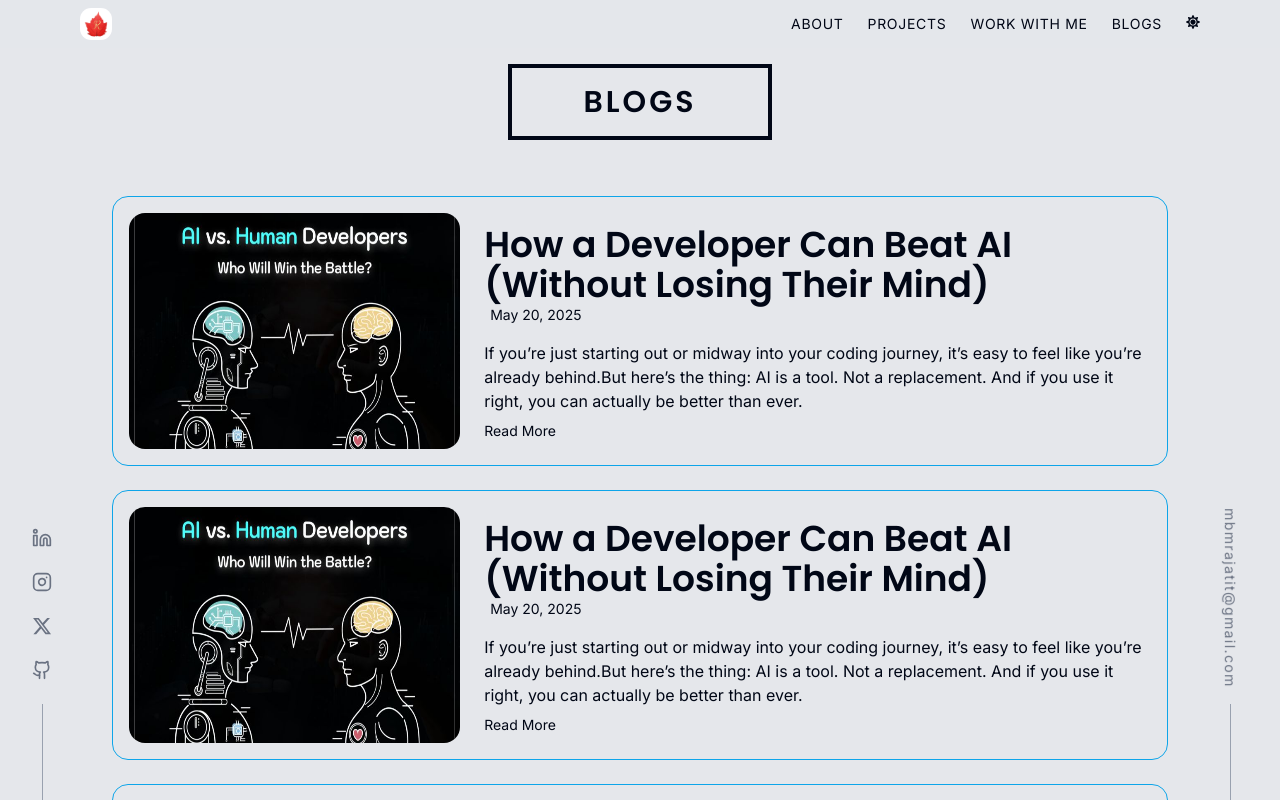
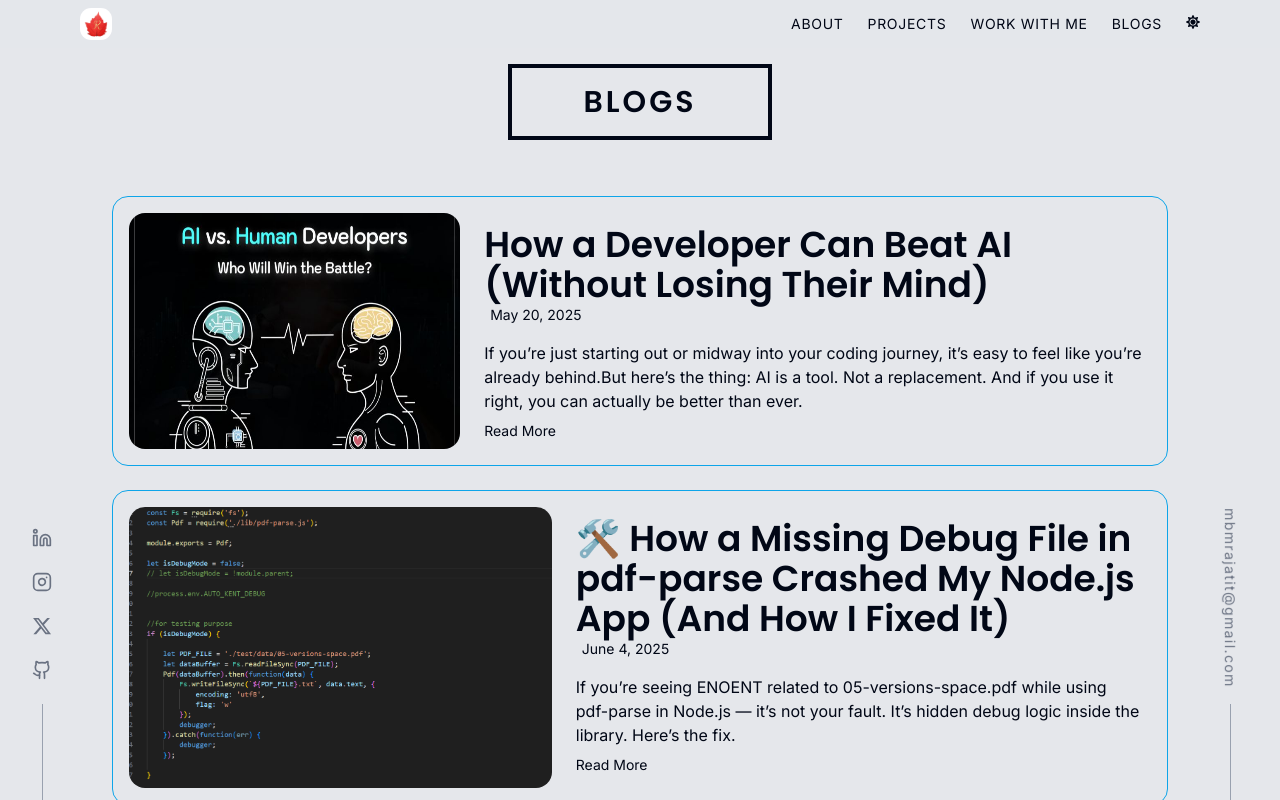
Before and after one commit to AutmnIT/AutmnIT.github.io, a React (Vite) app in the folder Frontend/: page /blog in a window 1280 px wide. Shown: the top 800 px of the page. Built offline with nearby package versions, Linux system fonts and the light colour scheme.

Commit message:
add second blog link

```diff
--- a/Frontend/src/pages/Blog.jsx
+++ b/Frontend/src/pages/Blog.jsx
@@ -1,5 +1,6 @@
 import { Link } from 'react-router-dom';
 import ai from "../assets/ai.jpeg"
+import er from "../assets/error.png"
 
 const blogPosts = [
   {
@@ -12,28 +13,13 @@ const blogPosts = [
   },
   {
     id: '2',
-    title: 'How a Developer Can Beat AI (Without Losing Their Mind)',
-    date: 'May 20, 2025',
-    excerpt: 'If you’re just starting out or midway into your coding journey, it’s easy to feel like you’re already behind.But here’s the thing: AI is a tool. Not a replacement. And if you use it right, you can actually be better than ever.',
-    image: ai,
-    link: 'https://dev.to/rajat_yadav_/how-a-developer-can-beat-ai-without-losing-their-mind-33mj',
+    title: '🛠️ How a Missing Debug File in pdf-parse Crashed My Node.js App (And How I Fixed It)',
+    date: 'June 4, 2025',
+    excerpt: 'If you’re seeing ENOENT related to 05-versions-space.pdf while using pdf-parse in Node.js — it’s not your fault. It’s hidden debug logic inside the library. Here’s the fix.',
+    image: er,
+    link: 'https://medium.com/@mbmrajatit/%EF%B8%8F-how-a-missing-debug-file-in-pdf-parse-crashed-my-node-js-app-and-how-i-fixed-it-be5ba7077527',
   },
-  {
-    id: '3',
-    title: 'How a Developer Can Beat AI (Without Losing Their Mind)',
-    date: 'May 20, 2025',
-    excerpt: 'If you’re just starting out or midway into your coding journey, it’s easy to feel like you’re already behind.But here’s the thing: AI is a tool. Not a replacement. And if you use it right, you can actually be better than ever.',
-    image: ai,
-    link: 'https://dev.to/rajat_yadav_/how-a-developer-can-beat-ai-without-losing-their-mind-33mj',
-  },
-  {
-    id: '4',
-    title: 'How a Developer Can Beat AI (Without Losing Their Mind)',
-    date: 'May 20, 2025',
-    excerpt: 'If you’re just starting out or midway into your coding journey, it’s easy to feel like you’re already behind.But here’s the thing: AI is a tool. Not a replacement. And if you use it right, you can actually be better than ever.',
-    image: ai,
-    link: 'https://dev.to/rajat_yadav_/how-a-developer-can-beat-ai-without-losing-their-mind-33mj',
-  },
+
 
 ];
 
--- a/Frontend/src/pages/WorkWithMe.jsx
+++ b/Frontend/src/pages/WorkWithMe.jsx
@@ -4,7 +4,7 @@ import movingPlane from '../assets/contactimg/plane-moving.gif'
 import { useState } from 'react';
 
 function WorkWithMe() {
-  const [isClicked, setIsClicked] = useState(false)
+  const [isClicked, setIsClicked] = useState(false);
   // const {
   //   register,
   //   handleSubmit,
@@ -40,6 +40,7 @@ function WorkWithMe() {
           <p className='text-center p-2'>Drop me a message on social media — I’d love to hear from you! </p>
         </div>
 
+        {/* form */}
         {/* <div className="form flex justify-center items-center" >
           <form onSubmit={handleSubmit(onSubmit)} className='flex flex-col justify-center'>
 
@@ -97,6 +98,8 @@ function WorkWithMe() {
         </div> */}
 
 
+
+        {/* Gmail navigation button */}
         <div className="contact flex flex-col justify-center ">
           <div className="animate flex flex-col m-auto w-[max(300px,40vw)]">
             <img src={plane} alt="plane" className={`w-full ${(isClicked)&&"hidden"} `}/>
```
Also changed, not shown: Frontend/src/assets/4.png (deleted), Frontend/src/assets/error.png (added).
